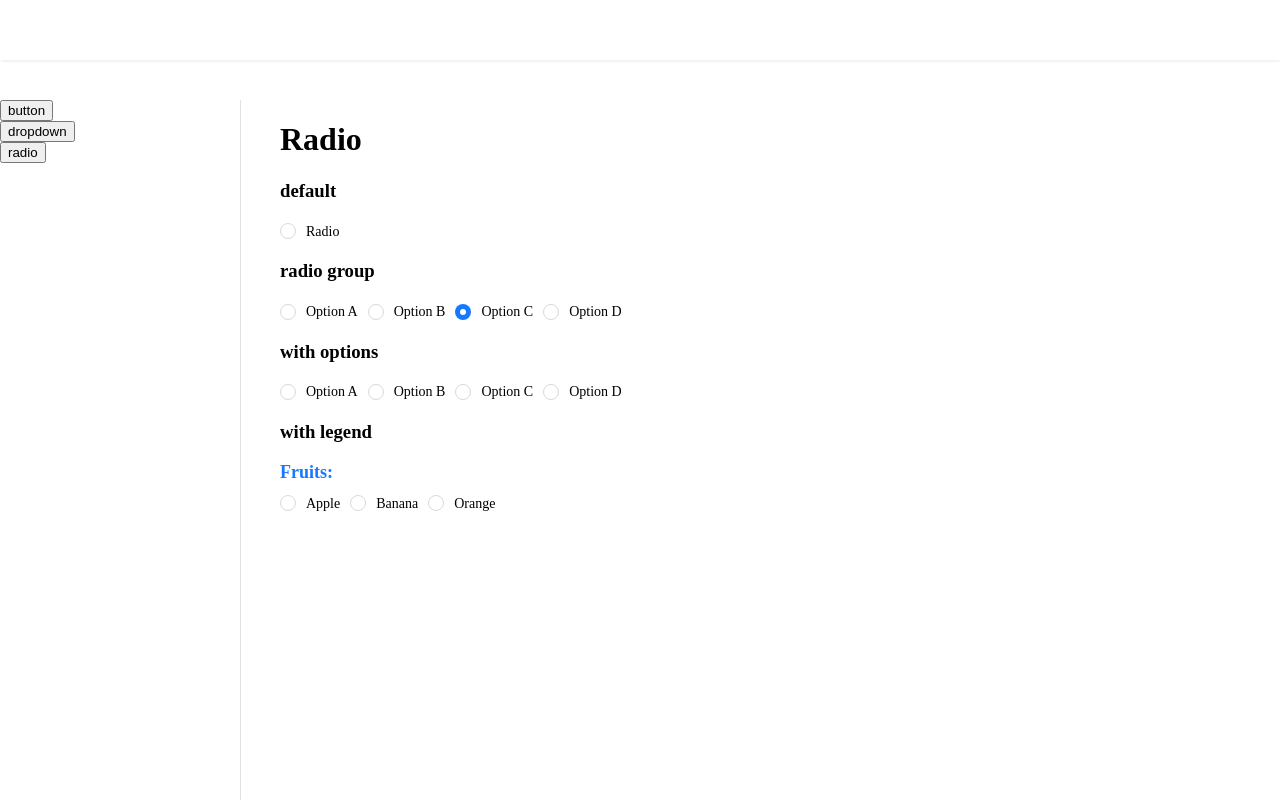
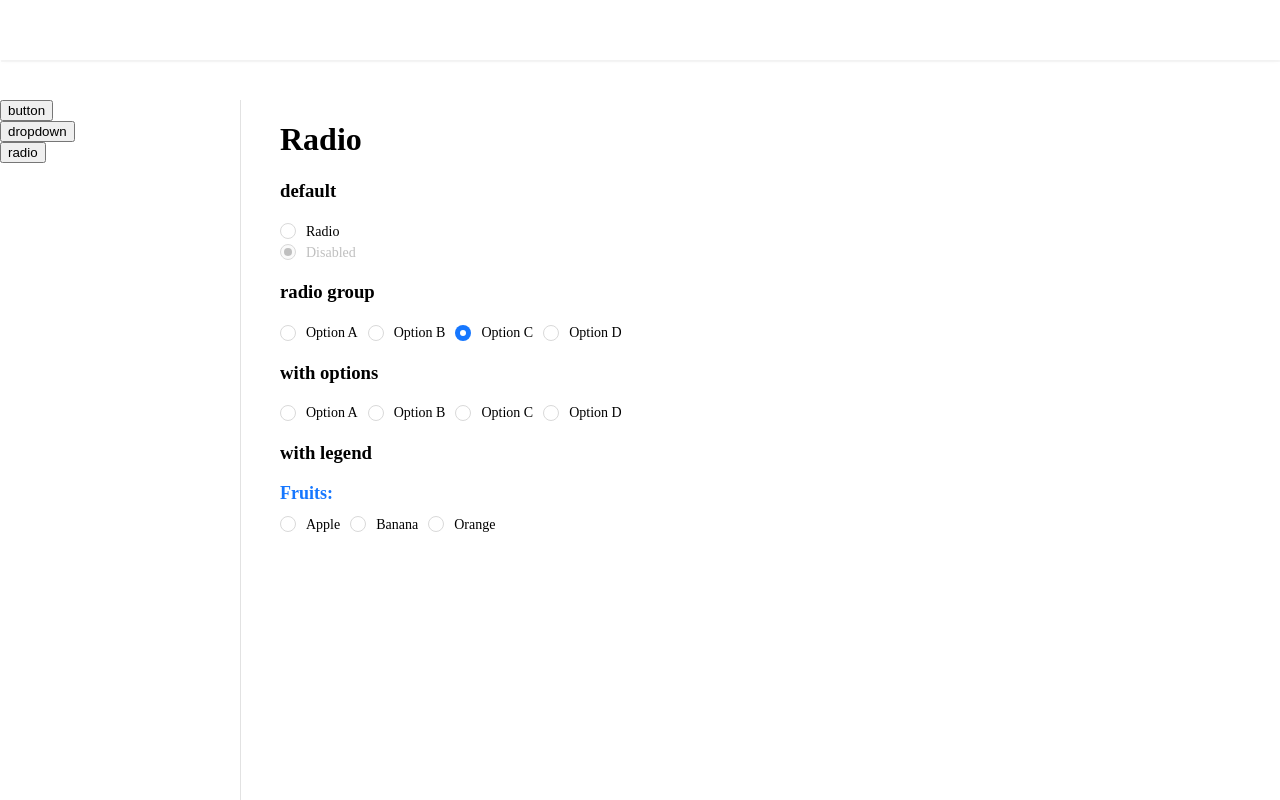
Before and after one commit to nuuuri/nuu-ui, a Next.js app: page /radio in a window 1280 px wide. Built offline with nearby package versions, Linux system fonts and the light colour scheme.

Commit message:
[feat] disabled CSS 추가

```diff
--- a/src/app/(components)/radio/index.tsx
+++ b/src/app/(components)/radio/index.tsx
@@ -12,6 +12,7 @@ import { RadioOption } from './type';
 interface RadioProps {
   children: string;
   checked?: boolean;
+  disabled?: boolean;
   name?: string;
   value?: string | number;
 }
@@ -42,14 +43,21 @@ type RadioGroupProps = BaseRadioGroupProps &
       }
   );
 
-export default function Radio({ checked, children, name, value }: RadioProps) {
+export default function Radio({
+  checked,
+  children,
+  disabled = false,
+  name,
+  value,
+}: RadioProps) {
   const id = useId();
 
   return (
-    <S.RadioWrapper>
+    <S.RadioWrapper $disabled={disabled}>
       <S.RadioButton
         id={id}
         name={name}
+        disabled={disabled}
         value={value || children}
         checked={checked}
         onChange={() => {}}
--- a/src/app/(components)/radio/page.tsx
+++ b/src/app/(components)/radio/page.tsx
@@ -15,6 +15,9 @@ export default function RadioPage() {
     <div>
       <h3>default</h3>
       <Radio>Radio</Radio>
+      <Radio disabled checked>
+        Disabled
+      </Radio>
 
       <h3>radio group</h3>
       <Radio.Group value={selected} onChange={handleOnChange}>
--- a/src/app/(components)/radio/styled.ts
+++ b/src/app/(components)/radio/styled.ts
@@ -2,15 +2,17 @@ import styled from 'styled-components';
 
 import { flexbox } from '@/styles/themes/flexbox';
 
-export const RadioWrapper = styled.div`
+export const RadioWrapper = styled.div<{ $disabled: boolean }>`
   ${flexbox('row', 'left', 'center')}
 
   * {
-    cursor: pointer;
+    cursor: ${({ $disabled }) => ($disabled ? 'not-allowed' : 'pointer')};
   }
 
   label {
     padding: 0 10px;
+    color: ${({ theme, $disabled }) =>
+      $disabled ? theme.colors.gray600 : theme.colors.gray1300};
     font-size: 14px;
     line-height: 1.5;
   }
@@ -58,4 +60,14 @@ export const RadioButton = styled.input.attrs(() => ({
       content: '';
     }
   }
+  &:disabled {
+    border: 1px solid ${({ theme }) => theme.colors.gray500};
+    background: ${({ theme }) => theme.colors.gray200};
+
+    &::before {
+      width: 8px;
+      height: 8px;
+      background: ${({ theme }) => theme.colors.gray600};
+    }
+  }
 `;
```
